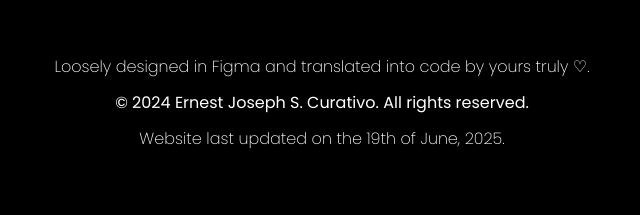
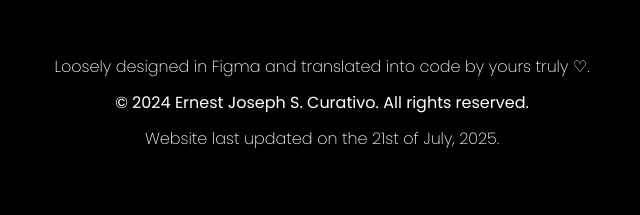
Before and after one commit to ladyneneii/react-portfolio, a React (Vite) app: page / in a window 1280 px wide. Shown: the part 6904-7119 px from the top of the page, without its empty margins (318-958 px from the left). Built offline with nearby package versions, Linux system fonts and the light colour scheme.

Commit message:
update cv

```diff
--- a/src/components/Footer.tsx
+++ b/src/components/Footer.tsx
@@ -90,7 +90,7 @@ const Footer = () => {
             </span>{" "}
             <span className="whitespace-nowrap">All rights reserved.</span>
           </p>
-          <p>Website last updated on the 19th of June, 2025.</p>
+          <p>Website last updated on the 21st of July, 2025.</p>
         </div>
       </>
     );
--- a/src/shared.ts
+++ b/src/shared.ts
@@ -37,7 +37,7 @@ export const imgClassnames =
   "rounded-lg hover:cursor-pointer hover:outline-offset-4 hover:outline hover:outline-purple";
 
 export const viewCVLink =
-  "https://drive.google.com/file/d/1IJdUw6tdyK0qlzYHUMcFtQrrryjWdsrf/view?usp=sharing";
+  "https://drive.google.com/file/d/1O5PkJvrZsNs9dbbFxJ8UrF8vdcLTWEYU/view?usp=sharing";
 export const CVFilename = "Curativo-CV.pdf";
 export const CVFilepath = `/${CVFilename}`;
 
```
Also changed, not shown: 1 other file (tests, documents, lock files or other folders).
